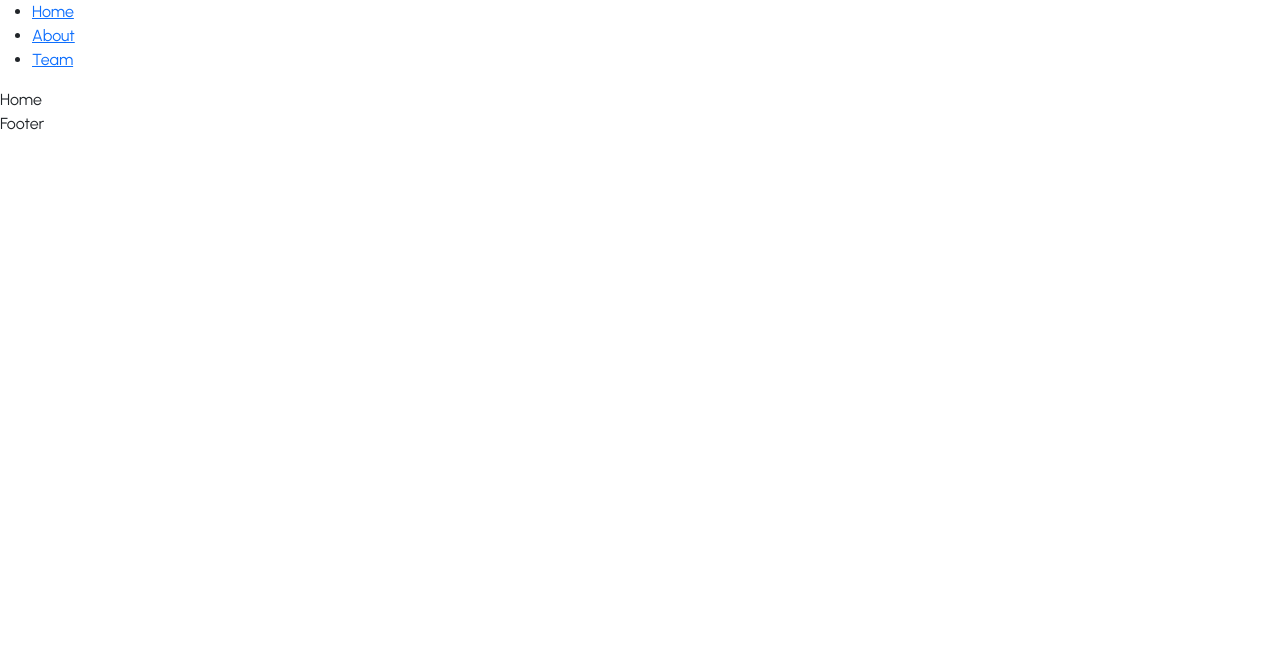
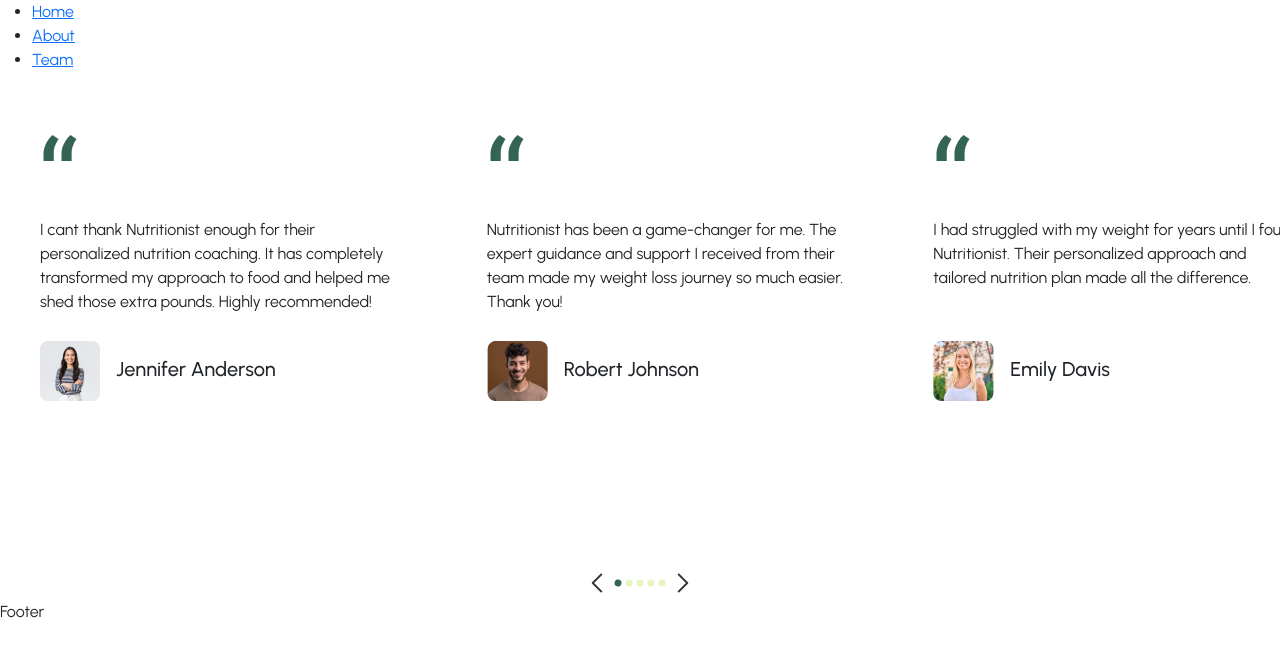
Before and after one commit to RaghadDeveloper/Nutritionist, a React (Vite) app: page / in a window 1280 px wide. Shown: the top 656 px of the page. Built offline with nearby package versions, Linux system fonts and the light colour scheme.

Commit message:
task title

```diff
--- /dev/null
+++ b/src/Components/Data/TestimData.jsx
@@ -0,0 +1,28 @@
+import img1 from "./../../assets/images/home/testim icon.png"
+import img2 from "./../../assets/images/home/testim user1.png";
+import img3 from "./../../assets/images/home/testim user2.png";
+import img4 from "./../../assets/images/home/testim user3.png";
+export const TestimData =[
+  {
+   imge:img1,
+   desc:'I cant thank Nutritionist enough for their personalized nutrition coaching. It has completely transformed my approach to food and helped me shed those extra pounds. Highly recommended!',
+   img:img2,
+   title:'Jennifer Anderson'
+
+
+  },
+  {
+    imge:img1,
+    desc:'Nutritionist has been a game-changer for me. The expert guidance and support I received from their team made my weight loss journey so much easier. Thank you!',
+    img:img3,
+    title:'Robert Johnson'
+
+
+   },
+   {
+    imge:img1,
+    desc:' I had struggled with my weight for years until I found Nutritionist. Their personalized approach and tailored nutrition plan made all the difference.',
+    img:img4 ,
+    title:'Emily Davis '
+},
+]
--- a/src/Components/TestimCard/TestimCard.css
+++ b/src/Components/TestimCard/TestimCard.css
@@ -0,0 +1,31 @@
+.LF-card{
+    width: 518.67px;
+    height: 398px;
+    gap: 3px;
+    margin: 40px 40px;
+
+}
+.LF-desc{
+    width: 366.67px;
+    height: 27px;
+    margin-top: 50px;
+
+}
+LF-line{
+    width: 60px;
+    height: 30px;
+    margin-top: 50px;
+
+
+}
+@media screen and (max-width:1300) {
+    .LF-card{
+      width:413.33px;
+      height: 320px ;
+    }
+    .LF-desc{
+        width: 353.33px;
+        height: 95px;
+    }
+
+}
--- a/src/Components/TestimCard/TestimCard.jsx
+++ b/src/Components/TestimCard/TestimCard.jsx
@@ -1,8 +1,13 @@
 import React from 'react'
 import './TestimCard.css'
 
-export default function TestimCard() {
+export default function TestimCard({img,title,desc,imge}) {
   return (
-    <div>TestimCard</div>
+    <div className='LF-card'><img src={imge} />
+    <p className='LF-desc'>{desc}</p>
+    <div className='LF-line d-flex justify-content pt-5 m-8 mt-5'>
+    <img src={img}/>
+    <h5 className='LF-title m-3'>{title}</h5></div>
+    </div>
   )
 }
--- a/src/Components/Testimonials/Testimonials.css
+++ b/src/Components/Testimonials/Testimonials.css
@@ -0,0 +1,3 @@
+.LF-shape{
+    text-align: center;
+}
--- a/src/Components/Testimonials/Testimonials.jsx
+++ b/src/Components/Testimonials/Testimonials.jsx
@@ -1,8 +1,26 @@
 import React from 'react'
 import './Testimonials.css'
-
+import TestimCard from '../TestimCard/TestimCard'
+import { TestimData } from '../Data/TestimData'
+import img5 from './../../assets/images/home/Indicators.png'
+import img6 from './../../assets/images/home/left arrow.png'
+import img7 from './../../assets/images/home/right arrow.png'
 export default function Testimonials() {
   return (
-    <div>Testimonials</div>
+    <>
+    <div className=' LF-padding d-flex jutify-content-between'>
+   {TestimData.map((e,index) => {
+    return(
+      < TestimCard key={index} title={e.title} img={e.img} desc={e.desc} imge={e.imge}/>
+    )
+
+   })}</div>
+   <div className='LF-shape '>
+   <img src={img6 }/>
+   <img src={img5}  />
+   <img src={img7}/>
+  </div>
+  </>
+
   )
 }
--- a/src/Pages/Home/Home.jsx
+++ b/src/Pages/Home/Home.jsx
@@ -1,8 +1,11 @@
 import React from 'react'
 import './Home.css'
+import Testimonials from '../../Components/Testimonials/Testimonials'
 
 export default function Home() {
   return (
-    <div>Home</div>
+    <>
+   <Testimonials/>
+    </>
   )
 }
```
Also changed, not shown: src/assets/images/home/Indicators.png (added).
